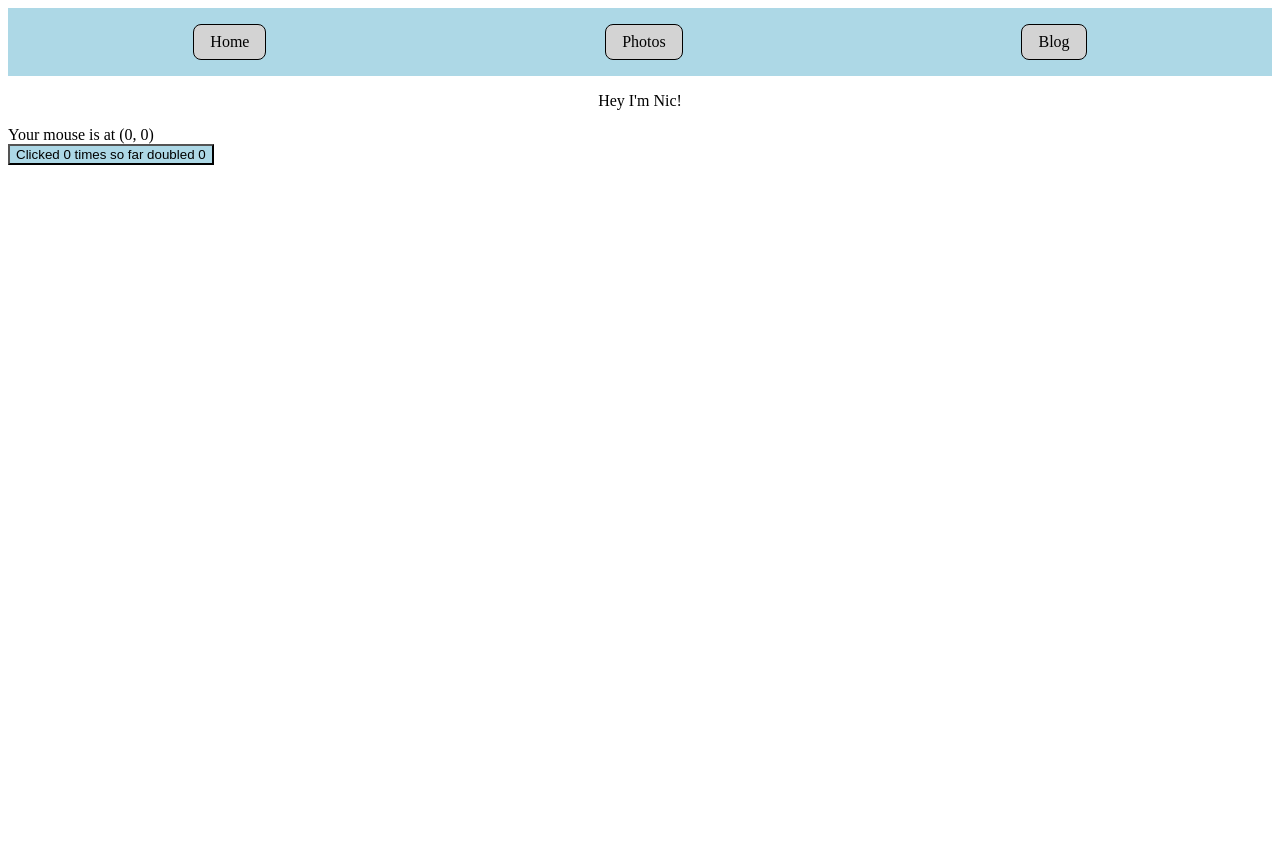
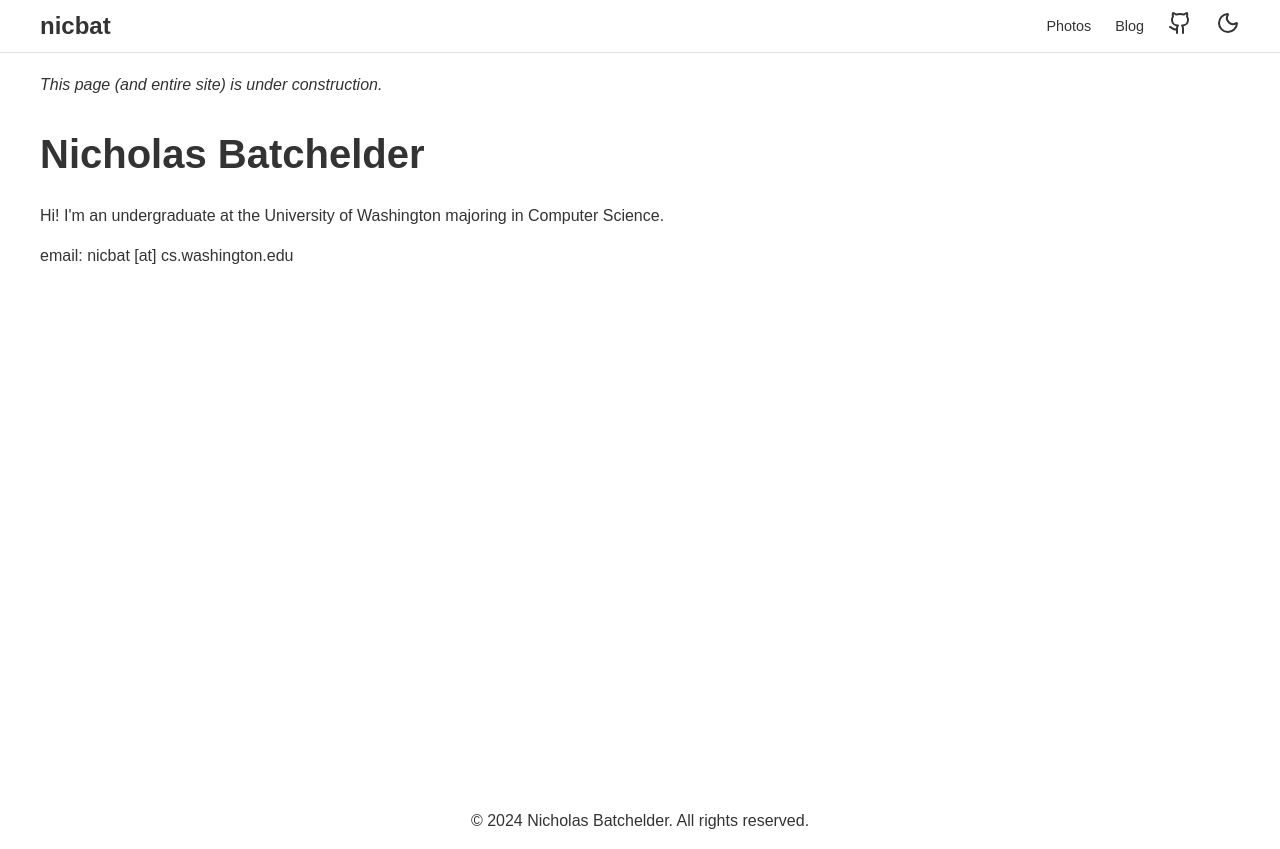
Before and after one commit to nicbat/nicb.at, a SvelteKit app: page / in a window 1280 px wide. Before the commit the page ends 800 px from the top, so only its background shows below. Built offline with nearby package versions, Linux system fonts and the light colour scheme.

Commit message:
alpha - off default

```diff
--- a/package.json
+++ b/package.json
@@ -21,6 +21,7 @@
 	"type": "module",
 	"dependencies": {
 		"fs": "^0.0.1-security",
+		"lucide-svelte": "^0.414.0",
 		"path": "^0.12.7",
 		"url": "^0.11.3"
 	}
--- /dev/null
+++ b/src/lib/components/Footer.svelte
@@ -0,0 +1,7 @@
+<script>
+  import '../styles/footer.css';
+</script>
+
+<footer>
+  <p>&copy; 2024 Nicholas Batchelder. All rights reserved.</p>
+</footer>
--- /dev/null
+++ b/src/lib/components/Navbar.svelte
@@ -0,0 +1,35 @@
+<script lang="ts">
+  import '../styles/navbar.css';
+  import { Moon, Sun, Github } from 'lucide-svelte';
+  import { theme } from '$lib/stores/theme';
+
+  function toggleTheme(): void {
+    theme.update(t => t === 'light' ? 'dark' : 'light');
+  }
+</script>
+
+<nav>
+  <div class="nav-content">
+    <div class="logo">
+      <a href="/">nicbat</a>
+    </div>
+    <ul class="nav-links">
+      <li><a href="/photos">Photos</a></li>
+      <li><a href="/blog">Blog</a></li>
+      <li>
+        <a href="https://github.com/nicbat" target="_blank" rel="noopener noreferrer">
+          <Github size={24} />
+        </a>
+      </li>
+      <li>
+        <button on:click={toggleTheme} aria-label="Toggle dark mode">
+          {#if $theme === 'dark'}
+            <Sun size={24} />
+          {:else}
+            <Moon size={24} />
+          {/if}
+        </button>
+      </li>
+    </ul>
+  </div>
+</nav>
--- /dev/null
+++ b/src/lib/stores/theme.ts
@@ -0,0 +1,29 @@
+import { writable } from 'svelte/store';
+import { browser } from '$app/environment';
+
+type Theme = 'light' | 'dark';
+
+const prefersDarkMode = browser && window.matchMedia && window.matchMedia('(prefers-color-scheme: dark)').matches;
+const storedTheme = browser && localStorage.getItem('theme') as Theme | null;
+
+const defaultTheme: Theme = storedTheme || (prefersDarkMode ? 'dark' : 'light');
+
+export const theme = writable<Theme>(defaultTheme);
+
+theme.subscribe((value) => {
+  if (browser) {
+    localStorage.setItem('theme', value);
+    document.documentElement.setAttribute('data-theme', value);
+  }
+});
+
+// This script will be inlined in the HTML
+export const themeScript = `
+  (function() {
+    const prefersDarkMode = window.matchMedia && window.matchMedia('(prefers-color-scheme: dark)').matches;
+    const storedTheme = localStorage.getItem('theme');
+    if (storedTheme === 'dark' || (!storedTheme && prefersDarkMode)) {
+      document.documentElement.setAttribute('data-theme', 'dark');
+    }
+  })();
+`;
--- /dev/null
+++ b/src/lib/styles/footer.css
@@ -0,0 +1,5 @@
+footer {
+  /*background-color: #f0f0f0;*/
+  /*padding: 10px;*/
+  text-align: center;
+}
--- /dev/null
+++ b/src/lib/styles/layout.css
@@ -0,0 +1,61 @@
+:root {
+  --bg-color: #ffffff;
+  --text-color: #333333;
+  --nav-bg-color: #ffffff;
+  --nav-border-color: #e0e0e0;
+}
+
+[data-theme="dark"] {
+  --bg-color: #1a1a1a;
+  --text-color: #ffffff;
+  --nav-bg-color: #2a2a2a;
+  --nav-border-color: #3a3a3a;
+}
+
+body {
+  font-family: Arial, sans-serif;
+  font-size: 16px;
+  line-height: 1.5;
+  color: var(--text-color);
+  background-color: var(--bg-color);
+  transition: background-color 0.3s ease, color 0.3s ease;
+  margin: 0;
+  padding: 0;
+}
+
+.container {
+  max-width: 1200px;
+  margin: 0 auto;
+  padding: 0 20px;
+}
+
+main {
+  min-height: calc(100vh - 100px); /* Adjust based on your navbar and footer height */
+  padding: 20px 0;
+}
+
+/* Typography */
+h1, h2, h3, h4, h5, h6 {
+  margin-bottom: 0.5em;
+  font-weight: bold;
+}
+
+h1 { font-size: 2.5em; }
+h2 { font-size: 2em; }
+h3 { font-size: 1.75em; }
+h4 { font-size: 1.5em; }
+h5 { font-size: 1.25em; }
+h6 { font-size: 1em; }
+
+p {
+  margin-bottom: 1em;
+}
+
+a {
+  color: var(--text-color);
+  text-decoration: none;
+}
+
+a:hover {
+  text-decoration: underline;
+}
--- /dev/null
+++ b/src/lib/styles/navbar.css
@@ -0,0 +1,72 @@
+nav {
+  position: sticky;
+  top: 0;
+  z-index: 1000;
+  background-color: var(--nav-bg-color);
+  border-bottom: 1px solid var(--nav-border-color);
+  padding: 0.5rem 1rem;
+  transition: background-color 0.3s ease, border-color 0.3s ease;
+}
+
+.nav-content {
+  display: flex;
+  justify-content: space-between;
+  align-items: center;
+  max-width: 1200px;
+  margin: 0 auto;
+}
+
+.logo a {
+  font-size: 1.5rem;
+  font-weight: bold;
+  color: var(--text-color);
+  text-decoration: none;
+}
+
+.nav-links {
+  display: flex;
+  list-style-type: none;
+  justify-content: space-between;
+  align-items: center;
+  margin: 0;
+  padding: 0;
+}
+
+.nav-links li {
+  margin-left: 1.5rem;
+}
+
+.nav-links a {
+  color: var(--text-color);
+  text-decoration: none;
+  font-size: 0.9rem;
+}
+
+.nav-links a:hover {
+  opacity: 0.7;
+}
+
+button {
+  background: none;
+  border: none;
+  cursor: pointer;
+  padding: 0;
+  color: var(--text-color);
+}
+
+/*@media (max-width: 768px) {*/
+/*  .nav-content {*/
+/*    flex-direction: column;*/
+/*    align-items: flex-start;*/
+/*  }*/
+/**/
+/*  .nav-links {*/
+/*    margin-top: 1rem;*/
+/*    width: 100%;*/
+/*    justify-content: space-between;*/
+/*  }*/
+/**/
+/*  .nav-links li {*/
+/*    margin-left: 0;*/
+/*  }*/
+/*}*/
--- a/src/routes/+layout.svelte
+++ b/src/routes/+layout.svelte
@@ -1,33 +1,29 @@
-<script>
+<script lang="ts">
+  import { onMount } from 'svelte';
+  import { theme } from '$lib/stores/theme';
+  import '../lib/styles/layout.css';
+  import Navbar from '../lib/components/Navbar.svelte';
+  import Footer from '../lib/components/Footer.svelte';
+
+  onMount(() => {
+    const savedTheme = localStorage.getItem('theme') as 'light' | 'dark' || 'light';
+    theme.set(savedTheme);
+    document.body.setAttribute('data-theme', savedTheme);
+  });
+
+  theme.subscribe((value: string) => {
+    if (typeof document !== 'undefined') {
+      document.body.setAttribute('data-theme', value);
+    }
+  });
 </script>
 
-<style>
-    nav {
-        display: flex;
-        justify-content: space-around;
-        background-color: lightblue;
-        padding: 1em;
-        margin: 0;
-    }
-    a {
-        text-decoration: none;
-        color: black;
-        border: 1px solid black;
-        padding: 0.5em 1em;
-        border-radius: 8px;
-        /* on hover change background color */
-        background-color: lightgray;
-    }
-    a:hover {
-        background-color: lightgreen;
-    }
-</style>
-
-<nav>
-    <a href="/">Home</a>
-    <a href='/photos'>Photos</a>
-    <a href="/blog">Blog</a>
-    <!-- <a href="/contact">Contact</a> -->
-</nav>
-
-<slot></slot>
+<div>
+  <Navbar />
+  <div class="container">
+    <main>
+      <slot />
+    </main>
+  </div>
+  <Footer />
+</div>
--- a/src/routes/+page.svelte
+++ b/src/routes/+page.svelte
@@ -1,55 +1,4 @@
-<script>
-    import AboutMe from "../lib/components/AboutMe.svelte"; // components are capitalized
-    let name = 'Nicholas'
-    let count = 0;
-    $: doubled = count * 2;
-    let m = {x: 0, y:0};
-
-    function handleClick() {
-        count += 1;
-    }
-    let warning = '';
-    $: if (count >= 10) {
-        warning = 'Careful now!!';
-    }
-
-    /**
-     * @param {MouseEvent} event
-     */
-    function handleMove(event) {
-        m.x = event.clientX;
-        m.y = event.clientY;
-    }
-</script>
-
-<style>
-    /* h1 {
-        color: red;
-    } */
-    p {
-        color: goldenrod;
-    }
-    button {
-        background-color: lightblue;
-        color: black;
-    }
-    .centered {
-        display: flex;
-        justify-content: center;
-    }
-</style>
-
-<!-- centered div -->
-<div class="centered">
-    <AboutMe/>
-</div>
-
-<div on:pointermove={handleMove}>Your mouse is at ({m.x}, {m.y})</div>
-<!-- pointermove only works inside the bounds of the div -->
-
-<button on:click={handleClick}>
-    Clicked {count} {count === 1 ? 'time' : 'times'} so far doubled {doubled}
-</button>
-
-<p>{warning}</p>
-<!-- <a href="/blog">Blog</a> -->
+<i>This page (and entire site) is under construction.</i>
+<h1>Nicholas Batchelder</h1>
+<p>Hi! I'm an undergraduate at the University of Washington majoring in Computer Science.</p>
+<p>email: nicbat [at] cs.washington.edu</p>
--- a/src/routes/blog/+page.svelte
+++ b/src/routes/blog/+page.svelte
@@ -1 +1,4 @@
-<p>big test</p>
+<div class="blog">
+  <h1>Blog</h1>
+  <p>Your blog content will go here.</p>
+</div>
```
Also changed, not shown: src/app.html (+21 -0 lines), src/routes/photos/+page.svelte (+7 -7 lines), 1 other file (tests, documents, lock files or other folders).
